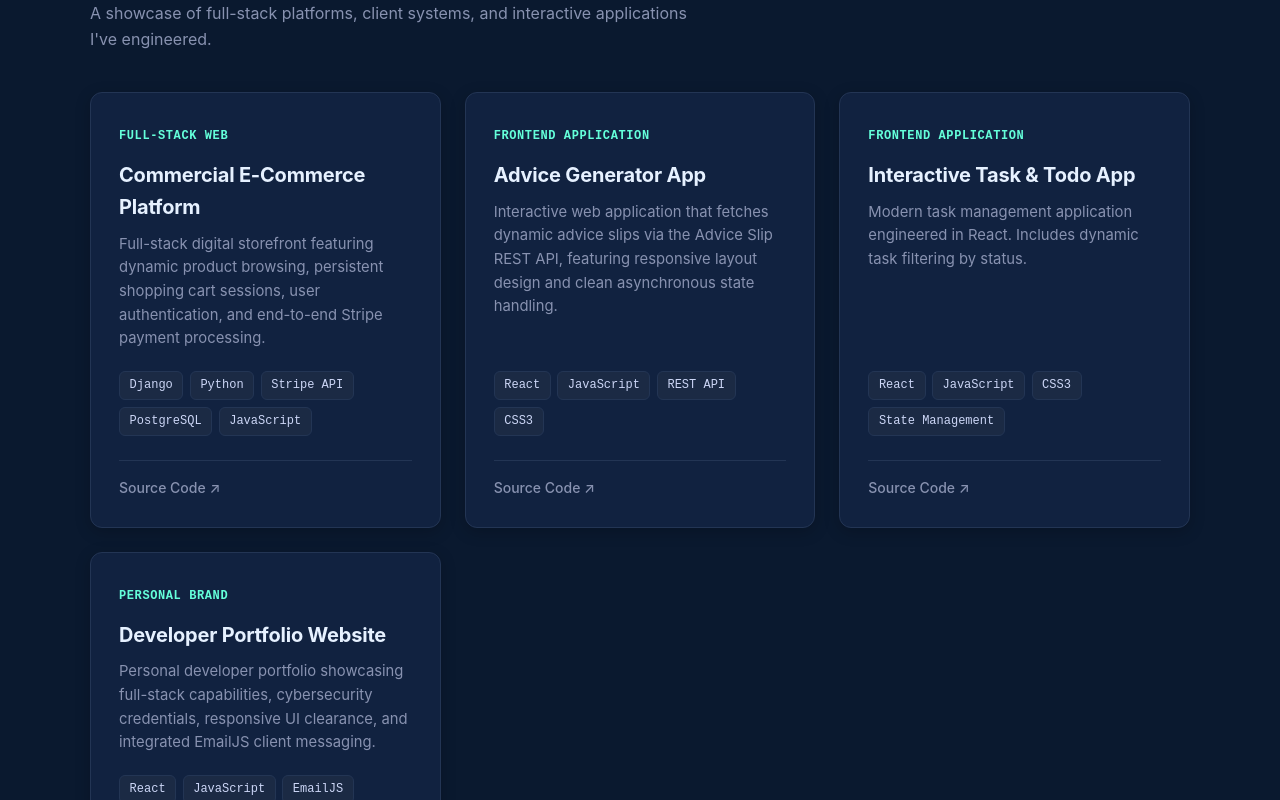
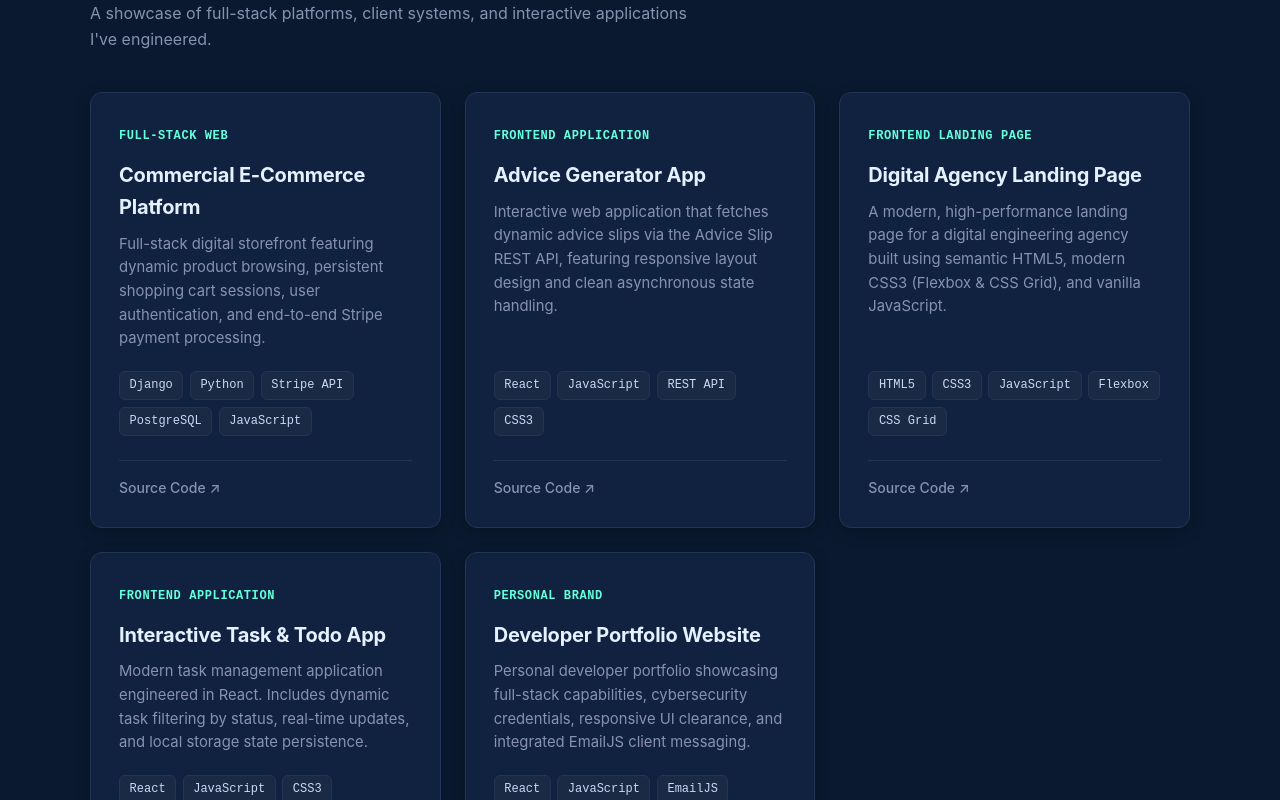
Before and after one commit to Tobiscus100/portfolio-website, a React (Create React App) app: page / in a window 1280 px wide. Shown: the part 2500-3300 px from the top of the page. Built offline with nearby package versions, Linux system fonts and the light colour scheme.

Commit message:
feat: add Digital Agency Landing Page project and update portfolio showcase

```diff
--- a/src/components/Projects.jsx
+++ b/src/components/Projects.jsx
@@ -26,16 +26,26 @@ function Projects() {
     },
     {
       id: 3,
+      title: "Digital Agency Landing Page",
+      category: "Frontend Landing Page",
+      description:
+        "A modern, high-performance landing page for a digital engineering agency built using semantic HTML5, modern CSS3 (Flexbox & CSS Grid), and vanilla JavaScript.",
+      tags: ["HTML5", "CSS3", "JavaScript", "Flexbox", "CSS Grid"],
+      github: "https://github.com/Tobiscus100/codveda-frontend-tasks",
+      demo: null,
+    },
+    {
+      id: 4,
       title: "Interactive Task & Todo App",
       category: "Frontend Application",
       description:
-        "Modern task management application engineered in React. Includes dynamic task filtering by status.",
+        "Modern task management application engineered in React. Includes dynamic task filtering by status, real-time updates, and local storage state persistence.",
       tags: ["React", "JavaScript", "CSS3", "State Management"],
       github: "https://github.com/Tobiscus100/my-todo-app",
       demo: null,
     },
     {
-      id: 4,
+      id: 5,
       title: "Developer Portfolio Website",
       category: "Personal Brand",
       description:
```
